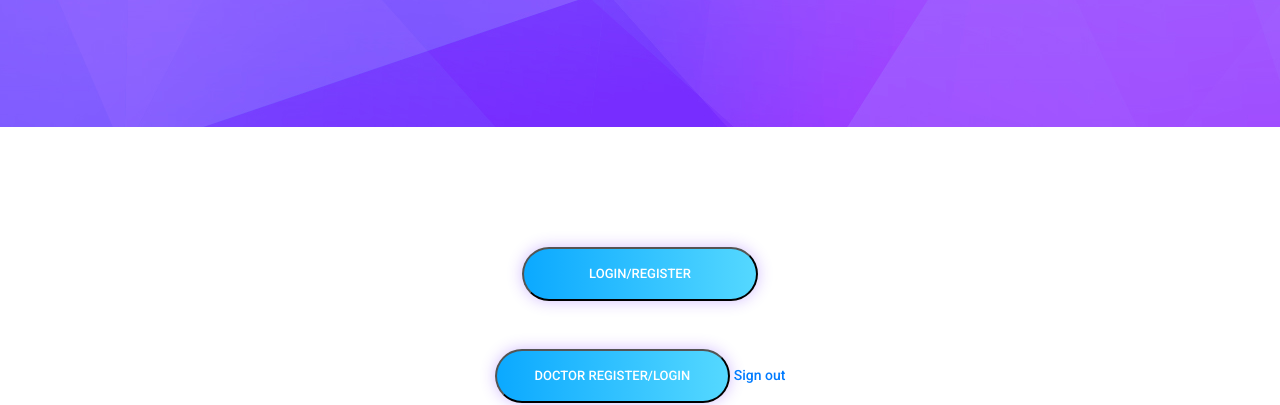
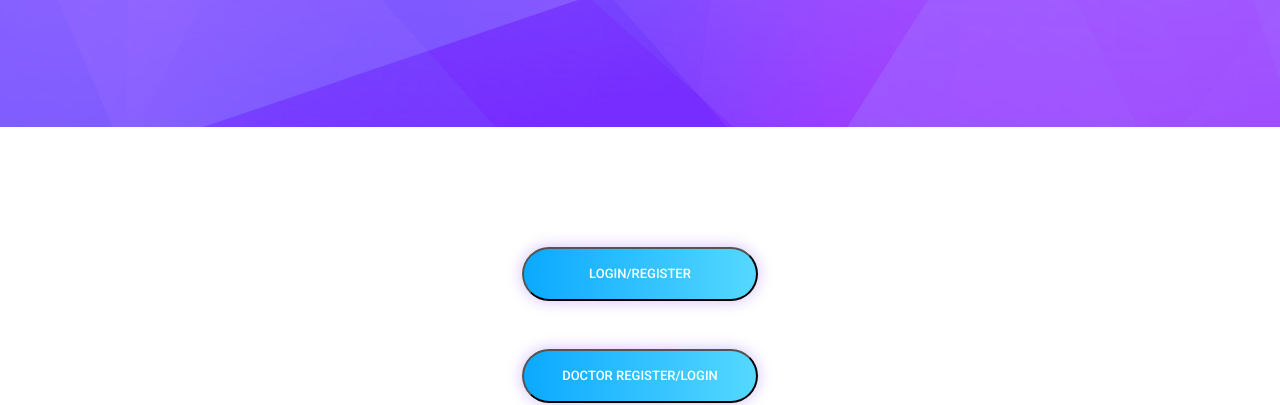
Before and after one commit to muditbhardwaj195/Sahyog, a plain HTML site: page signin.html in a window 1280 px wide. Shown: the part 395-800 px from the top of the page. Drawn offline with nearby package versions, Linux system fonts and the light colour scheme; a script that the page names is missing.

Commit message:
Add files via upload

```diff
--- a/signin.html
+++ b/signin.html
@@ -178,8 +178,6 @@
                     <br>
                     <br>
                 </div>
-                <a href="#" onclick="signOut();">Sign out</a>
-
             </center>
         </div>
     </section>
```
